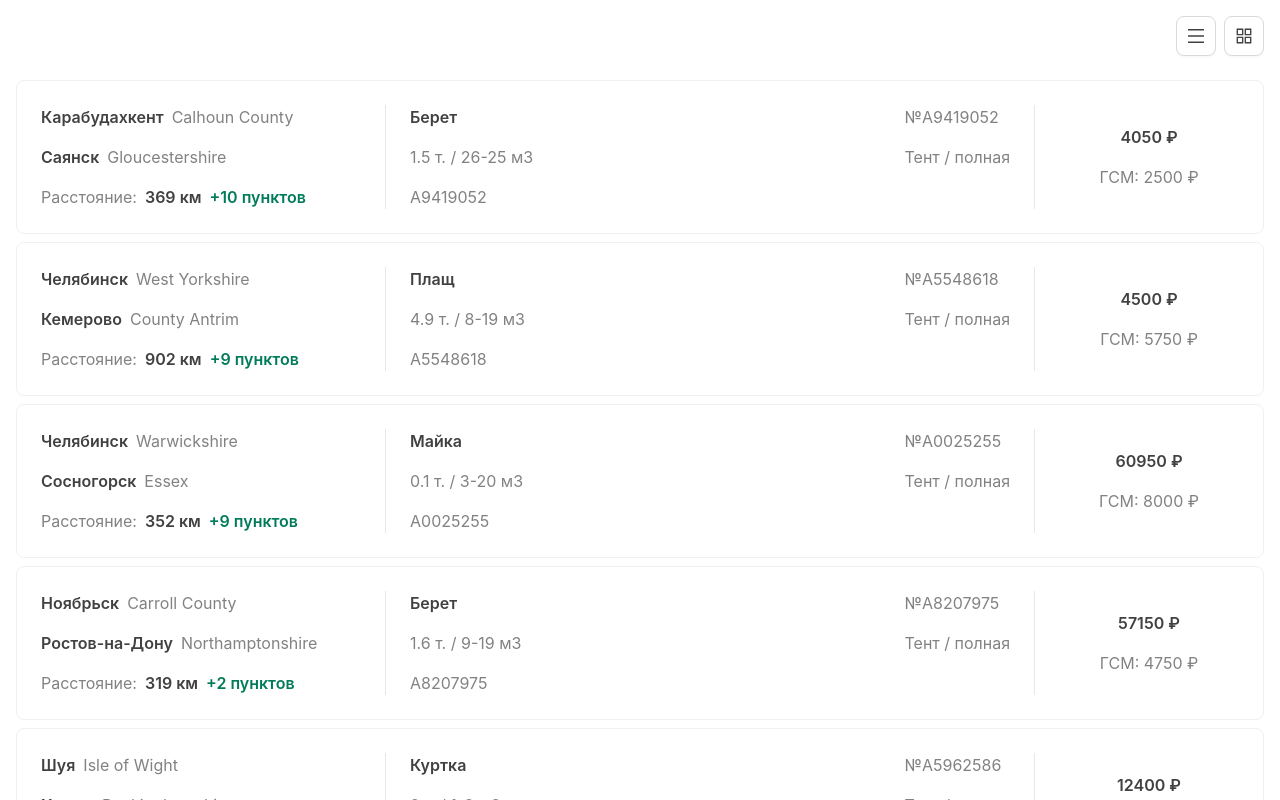
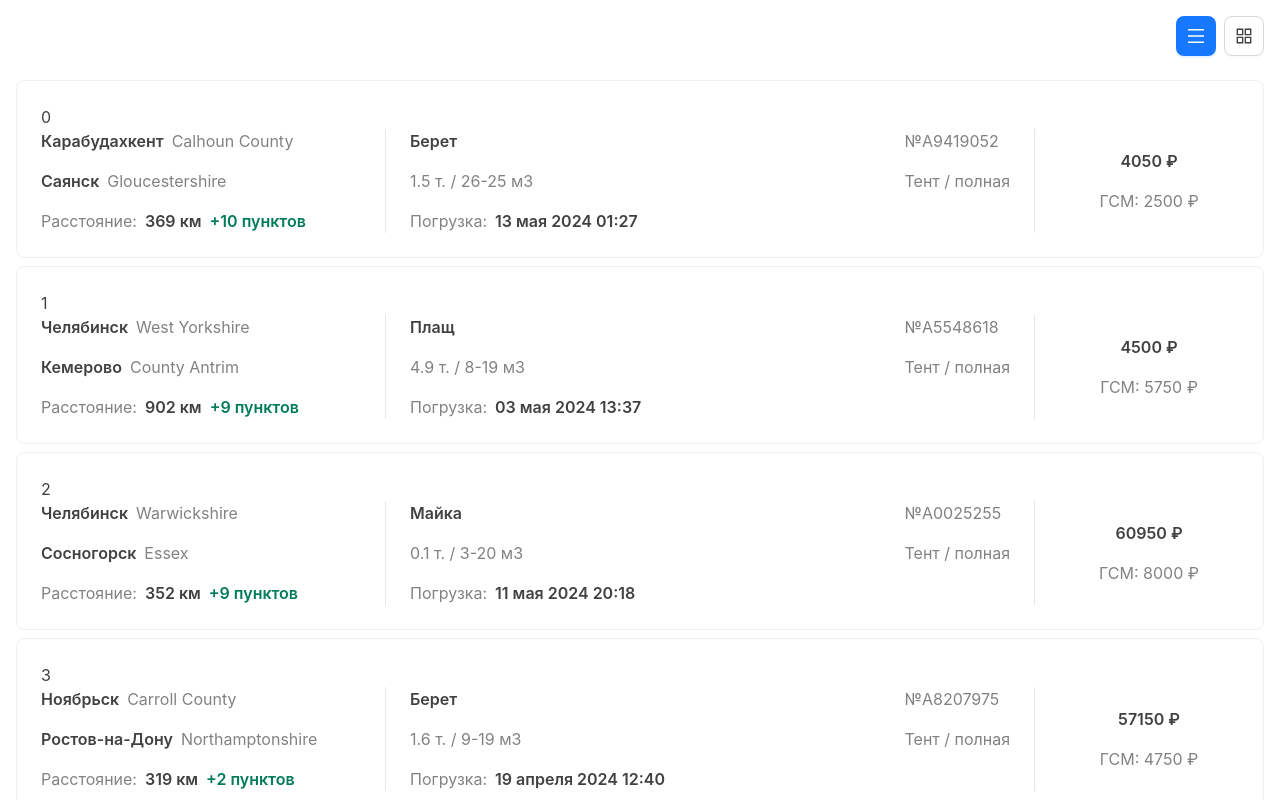
Before and after one commit to My-test-tasks/test-iteco, a React (Vite) app: page / in a window 1280 px wide. Shown: the top 800 px of the page. Built offline with nearby package versions, Linux system fonts and the light colour scheme.

Commit message:
feat: add grid view for list

```diff
--- a/package.json
+++ b/package.json
@@ -19,6 +19,7 @@
     "@reduxjs/toolkit": "^2.0.1",
     "@tanstack/react-query": "^5.28.9",
     "antd": "^5.15.4",
+    "dayjs": "^1.11.10",
     "react": "^18.2.0",
     "react-dom": "^18.2.0",
     "react-redux": "^9.1.0",
--- a/src/features/ordersList/OrderCard/OrderCard.tsx
+++ b/src/features/ordersList/OrderCard/OrderCard.tsx
@@ -1,11 +1,17 @@
 import type { FC } from "react"
 import type { Order } from "../../../api/fake"
 import { ProCard } from "@ant-design/pro-components"
-import { Flex, Card as AntCard, Space, Typography } from "antd"
+import {
+  Flex,
+  Card as AntCard,
+  Space,
+  Typography,
+  Button as AntButton,
+} from "antd"
 import styled from "styled-components"
 import type { TextProps } from "antd/lib/typography/Text"
-import { selectType } from "../ordersListSlice"
-import { useAppSelector } from "../../../store/hooks"
+import type { ButtonProps } from "antd/lib/button"
+import { formatedDate } from "../../../utils/date"
 
 type Props = {
   order: Order
@@ -15,11 +21,12 @@ const { Text: AntText } = Typography
 const { Divider: AntDivider } = ProCard
 
 const Card = styled(AntCard)`
+  min-width: 547px;
   margin: 8px 16px;
 `
 
 const Divider = styled(AntDivider)`
-  margin-block: 0;
+  margin-inline: 0;
   background-color: #e7e7e7;
 `
 
@@ -30,19 +37,32 @@ const Text: FC<TextProps> = styled(AntText)`
   }
 `
 
+const Button: FC<ButtonProps> = styled(AntButton)`
+  &&& {
+    width: 178px;
+    height: 50px;
+    background-color: #ff9a19;
+    text-transform: uppercase;
+    font-weight: 700;
+  }
+
+  &&&&:hover {
+    background-color: #ff9a19c2;
+  }
+`
+
 export const OrderCard: FC<Props> = ({ order }) => {
-  const type = useAppSelector(selectType)
-  const isGrid = type === "grid"
-
   return (
     <Card bordered hoverable>
-      <Flex vertical={isGrid} gap="middle">
-        <Flex vertical gap="middle" style={{ minWidth: 320 }}>
-          <Space direction="horizontal">
+      {order._id}
+      <Flex vertical gap="middle">
+        <Flex gap="middle" justify="space-between">
+          <Flex vertical gap="small">
+            <Space direction="vertical" size={4}>
               <Text strong>{order.from.City}</Text>
               <Text type="secondary">{order.from.Region}</Text>
             </Space>
-          <Space direction="horizontal">
+            <Space direction="vertical" size={4}>
               <Text strong>{order.to.City}</Text>
               <Text type="secondary">{order.to.Region}</Text>
             </Space>
@@ -57,31 +77,34 @@ export const OrderCard: FC<Props> = ({ order }) => {
             </Space>
           </Flex>
 
-        <Divider type={isGrid ? "horizontal" : "vertical"} />
+          <Text type="secondary">{`№${order.number}`}</Text>
+        </Flex>
 
-        <Flex gap="middle" justify="space-between" style={{ width: "100%" }}>
-          <Flex vertical gap="middle">
+        <Divider type="horizontal" />
+
+        <Flex justify="space-between">
+          <Space direction="vertical" size="middle">
             <Text strong>{order.cargo}</Text>
             <Text type="secondary">{`${order.weight} т. / ${order.size.min}-${order.size.max} м3`}</Text>
-            <Text type="secondary">{order.number}</Text>
+          </Space>
+
+          <Space direction="vertical" size="middle" align="end">
+            <Text strong>{formatedDate(order.date)}</Text>
+            <Text type="secondary">{order.type}</Text>
+          </Space>
         </Flex>
 
+        <Divider type="horizontal" />
+
+        <Flex align="center" justify="space-between">
           <Flex vertical gap="middle">
-            <Text type="secondary">{`№${order.number}`}</Text>
-            <Text type="secondary">{order.type}</Text>
-          </Flex>
+            <Text strong>{`${order.price.full} ₽`}</Text>
+            <Text type="secondary">{`ГСМ: ${order.price.fuel} ₽`}</Text>
           </Flex>
 
-        <Divider type={isGrid ? "horizontal" : "vertical"} />
-
-        <Flex
-          vertical
-          gap="middle"
-          align="center"
-          style={{ minWidth: 180, alignSelf: "center" }}
-        >
-          <Text strong>{`${order.price.full} ₽`}</Text>
-          <Text type="secondary">{`ГСМ: ${order.price.fuel} ₽`}</Text>
+          <Button type="primary" danger>
+            Откликнуться
+          </Button>
         </Flex>
       </Flex>
     </Card>
--- /dev/null
+++ b/src/features/ordersList/OrderListItem/OrderListItem.tsx
@@ -0,0 +1,89 @@
+import type { FC } from "react"
+import type { Order } from "../../../api/fake"
+import { ProCard } from "@ant-design/pro-components"
+import { Flex, Card as AntCard, Space, Typography } from "antd"
+import styled from "styled-components"
+import type { TextProps } from "antd/lib/typography/Text"
+import { formatedDate } from "../../../utils/date"
+
+type Props = {
+  order: Order
+}
+
+const { Text: AntText } = Typography
+const { Divider: AntDivider } = ProCard
+
+const Card = styled(AntCard)`
+  margin: 8px 16px;
+`
+
+const Divider = styled(AntDivider)`
+  margin-block: 0;
+  background-color: #e7e7e7;
+`
+
+const Text: FC<TextProps> = styled(AntText)`
+  &&& {
+    color: ${props => props.type === "secondary" && "#818281"};
+    color: ${props => props.type === "danger" && "#017B59"};
+  }
+`
+
+export const OrderListItem: FC<Props> = ({ order }) => {
+  return (
+    <Card bordered hoverable>
+      {order._id}
+      <Flex gap="middle">
+        <Flex vertical gap="middle" style={{ minWidth: 320 }}>
+          <Space direction="horizontal">
+            <Text strong>{order.from.City}</Text>
+            <Text type="secondary">{order.from.Region}</Text>
+          </Space>
+          <Space direction="horizontal">
+            <Text strong>{order.to.City}</Text>
+            <Text type="secondary">{order.to.Region}</Text>
+          </Space>
+          <Space direction="horizontal">
+            <Text type="secondary">Расстояние:</Text>
+            <Text strong>{`${order.distance.basic} км`}</Text>
+            {order.distance.plus !== 0 && (
+              <Text strong type="danger">
+                {`+${order.distance.plus} пунктов`}{" "}
+              </Text>
+            )}
+          </Space>
+        </Flex>
+
+        <Divider type="vertical" />
+
+        <Flex gap="middle" justify="space-between" style={{ width: "100%" }}>
+          <Flex vertical gap="middle">
+            <Text strong>{order.cargo}</Text>
+            <Text type="secondary">{`${order.weight} т. / ${order.size.min}-${order.size.max} м3`}</Text>
+            <Space direction="horizontal">
+              <Text type="secondary">Погрузка:</Text>
+              <Text strong>{formatedDate(order.date)}</Text>
+            </Space>
+          </Flex>
+
+          <Flex vertical gap="middle">
+            <Text type="secondary">{`№${order.number}`}</Text>
+            <Text type="secondary">{order.type}</Text>
+          </Flex>
+        </Flex>
+
+        <Divider type="vertical" />
+
+        <Flex
+          vertical
+          gap="middle"
+          align="center"
+          style={{ minWidth: 180, alignSelf: "center" }}
+        >
+          <Text strong>{`${order.price.full} ₽`}</Text>
+          <Text type="secondary">{`ГСМ: ${order.price.fuel} ₽`}</Text>
+        </Flex>
+      </Flex>
+    </Card>
+  )
+}
--- /dev/null
+++ b/src/features/ordersList/OrderListItem/index.ts
@@ -0,0 +1 @@
+export { OrderListItem } from "./OrderListItem"
--- a/src/features/ordersList/OrdersList.tsx
+++ b/src/features/ordersList/OrdersList.tsx
@@ -1,33 +1,73 @@
 import { OrderCard } from "./OrderCard"
 import { Spiner as Footer } from "./Spiner"
-import { Button, Flex } from "antd"
-import { AppstoreOutlined, MenuOutlined } from "@ant-design/icons"
-import { Virtuoso } from "react-virtuoso"
+import { Flex, FloatButton } from "antd"
+import { Virtuoso, VirtuosoGrid } from "react-virtuoso"
 import { useInfiniteQuery } from "@tanstack/react-query"
 import { fetchOrders } from "./ordersAPI"
+import { useAppSelector } from "../../store/hooks"
+import { selectType } from "./ordersListSlice"
+import { OrderListItem } from "./OrderListItem"
+import { OrdersListHeader as Header } from "./OrdersListHeader"
+import { OrdersListGridView as List } from "./OrdersListGridView"
+
+import type { Components, GridComponents } from "react-virtuoso"
+import type { Order } from "../../api/fake"
+
+import { ArrowUpOutlined } from "@ant-design/icons"
 
 export const OrdersList = () => {
-  const { data, fetchNextPage } = useInfiniteQuery({
+  const type = useAppSelector(selectType)
+
+  const { data, fetchNextPage, isFetching } = useInfiniteQuery({
     queryKey: ["orders"],
     queryFn: fetchOrders,
     initialPageParam: 0,
     getNextPageParam: lastPage => lastPage.nextOffset,
   })
 
+  const components: Components<Order> & GridComponents = {
+    Header,
+  }
+
+  if (isFetching) {
+    components.Footer = Footer
+  }
+  if (type === "grid") {
+    return (
+      <Flex vertical style={{ height: "100vh" }}>
+        <VirtuosoGrid
+          style={{ height: "100%" }}
+          data={data?.pages.map(page => page.orders).flat() ?? []}
+          endReached={() => fetchNextPage()}
+          useWindowScroll
+          itemContent={(idx, order) => <OrderCard key={idx} order={order} />}
+          components={{ ...components, List }}
+        />
+
+        <FloatButton.BackTop
+          shape="square"
+          type="primary"
+          icon={<ArrowUpOutlined />}
+        />
+      </Flex>
+    )
+  }
+
   return (
     <Flex vertical style={{ height: "100vh" }}>
-      <Flex gap="small" justify="flex-end" style={{ padding: 16 }}>
-        <Button type="default" icon={<MenuOutlined />} size="large" />
-        <Button type="default" icon={<AppstoreOutlined />} size="large" />
-      </Flex>
-
       <Virtuoso
         style={{ height: "100%" }}
-        data={data?.pages.map(page => page.orders).flat()}
+        data={data?.pages.map(page => page.orders).flat() ?? []}
         endReached={() => fetchNextPage()}
         useWindowScroll
-        itemContent={(idx, order) => <OrderCard key={idx} order={order} />}
-        components={{ Footer }}
+        itemContent={(idx, order) => <OrderListItem key={idx} order={order} />}
+        components={components}
+      />
+
+      <FloatButton.BackTop
+        shape="square"
+        type="primary"
+        icon={<ArrowUpOutlined />}
       />
     </Flex>
   )
--- /dev/null
+++ b/src/features/ordersList/OrdersListGridView/OrdersListGridView.tsx
@@ -0,0 +1,19 @@
+import { forwardRef } from "react"
+import type { GridComponents } from "react-virtuoso"
+
+export const OrdersListGridView: GridComponents["List"] = forwardRef(
+  ({ style, children, ...props }, ref) => (
+    <div
+      ref={ref}
+      {...props}
+      style={{
+        display: "flex",
+        flexWrap: "wrap",
+        justifyContent: "center",
+        ...style,
+      }}
+    >
+      {children}
+    </div>
+  ),
+)
--- /dev/null
+++ b/src/features/ordersList/OrdersListGridView/index.ts
@@ -0,0 +1 @@
+export { OrdersListGridView } from "./OrdersListGridView"
--- /dev/null
+++ b/src/features/ordersList/OrdersListHeader/OrdersListHeader.tsx
@@ -0,0 +1,34 @@
+import { Flex, Button } from "antd"
+import { AppstoreOutlined, MenuOutlined } from "@ant-design/icons"
+import { useAppDispatch, useAppSelector } from "../../../store/hooks"
+import { selectType, setType } from "../ordersListSlice"
+
+export const OrdersListHeader = () => {
+  const dispatch = useAppDispatch()
+  const type = useAppSelector(selectType)
+
+  const setTypeToList = () => {
+    dispatch(setType("list"))
+  }
+
+  const setTypeToGrid = () => {
+    dispatch(setType("grid"))
+  }
+
+  return (
+    <Flex gap="small" justify="flex-end" style={{ padding: 16 }}>
+      <Button
+        type={type === "list" ? "primary" : "default"}
+        icon={<MenuOutlined />}
+        size="large"
+        onClick={setTypeToList}
+      />
+      <Button
+        type={type === "grid" ? "primary" : "default"}
+        icon={<AppstoreOutlined />}
+        size="large"
+        onClick={setTypeToGrid}
+      />
+    </Flex>
+  )
+}
--- /dev/null
+++ b/src/features/ordersList/OrdersListHeader/index.ts
@@ -0,0 +1 @@
+export { OrdersListHeader } from "./OrdersListHeader"
--- /dev/null
+++ b/src/utils/date.ts
@@ -0,0 +1,8 @@
+import dayjs from "dayjs"
+import ru from "dayjs/locale/ru"
+
+export const formatedDate = (date: dayjs.ConfigType) => {
+  dayjs.locale(ru)
+
+  return dayjs(date).format("DD MMMM YYYY HH:mm")
+}
```
Also changed, not shown: 1 other file (tests, documents, lock files or other folders). Lines whose indentation alone changed are shown as unchanged.
